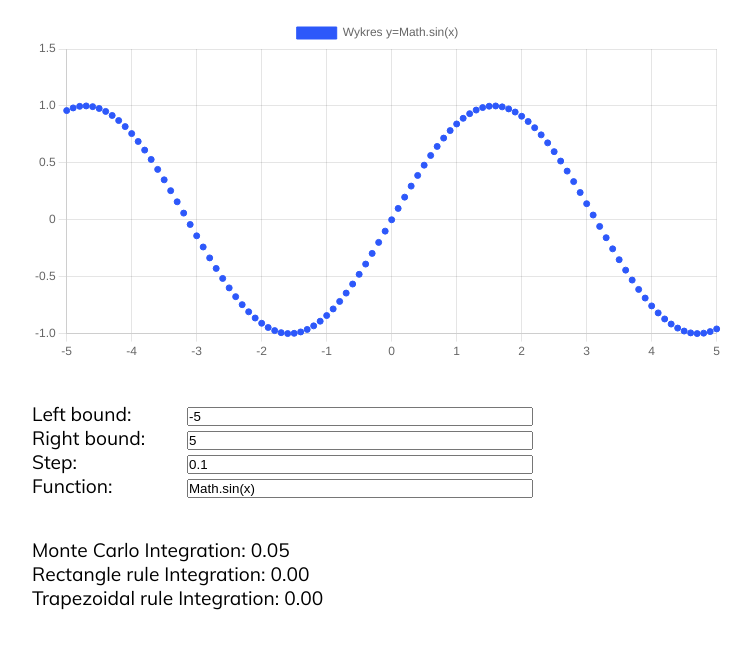
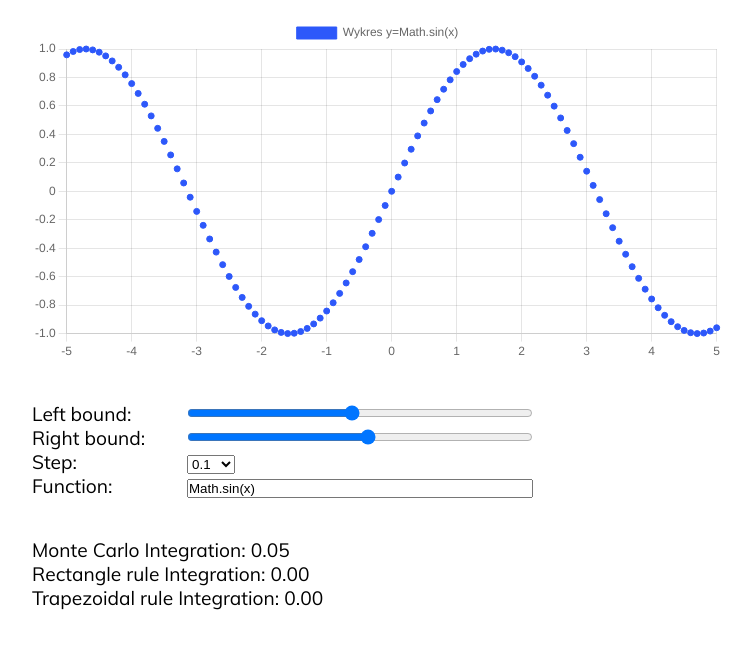
Before and after one commit to najwer23/chart, a website built with webpack: page index.html in a window 1280 px wide. Shown: the part 116-764 px from the top of the page, without its empty margins (32-783 px from the left). Built offline with nearby package versions, Linux system fonts and the light colour scheme.

Commit message:
Changed input

```diff
--- a/assets/js/chart.js
+++ b/assets/js/chart.js
@@ -37,7 +37,7 @@ class CustomChart {
                 scales: {
                     y: {
                         suggestedMin: 0, //this.rangeY[0],
-                        suggestedMax: Math.max(...this.rangeY) + 1.1
+                        suggestedMax: Math.max(...this.rangeY)
                     },
                     x: {
 
@@ -57,7 +57,6 @@ class DataCenter {
         this.yFunction = this.getValueByName(params.yFunction).replace(/\s+/gi,"");
         let arrNumbers = [
             params.leftBound,
-            params.step,
             params.rightBound
         ].map((v,i) => {
             if(this.getValueByName(v).match(/[A-Za-z]/)){
@@ -68,9 +67,11 @@ class DataCenter {
             }
             return v
         })
+
+        console.log(params.step)
         this.leftBound=arrNumbers[0]
-        this.step=arrNumbers[1]
-        this.rightBound=arrNumbers[2]
+        this.step=+document.querySelector('select[name='+params.step+']').value
+        this.rightBound=arrNumbers[1]
         this.sampledFunction = []
     }
 
--- a/index.html
+++ b/index.html
@@ -24,15 +24,19 @@
         <section id="chart-controls">
             <div>
                 <label>Left bound:</label>
-                <input type="text" name="leftBound" value="-5">
+                <input type="range" size="2" name="leftBound" min="-100" max="100" value="-5">
             </div>
             <div>
                 <label>Right bound:</label>
-                <input type="text" name="rightBound" value="5">
+                <input type="range" size="2" name="rightBound" min="-100" max="100" value="5">
             </div>
             <div>
                 <label>Step:</label>
-                <input type="text" name="step" value="0.1">
+                <select name="step" id="step">
+                    <option value="0.01">0.01</option>
+                    <option selected value="0.1">0.1</option>
+                    <option value="1">1</option>
+                  </select>
             </div>
             <div>
                 <label>Function:</label>
```
